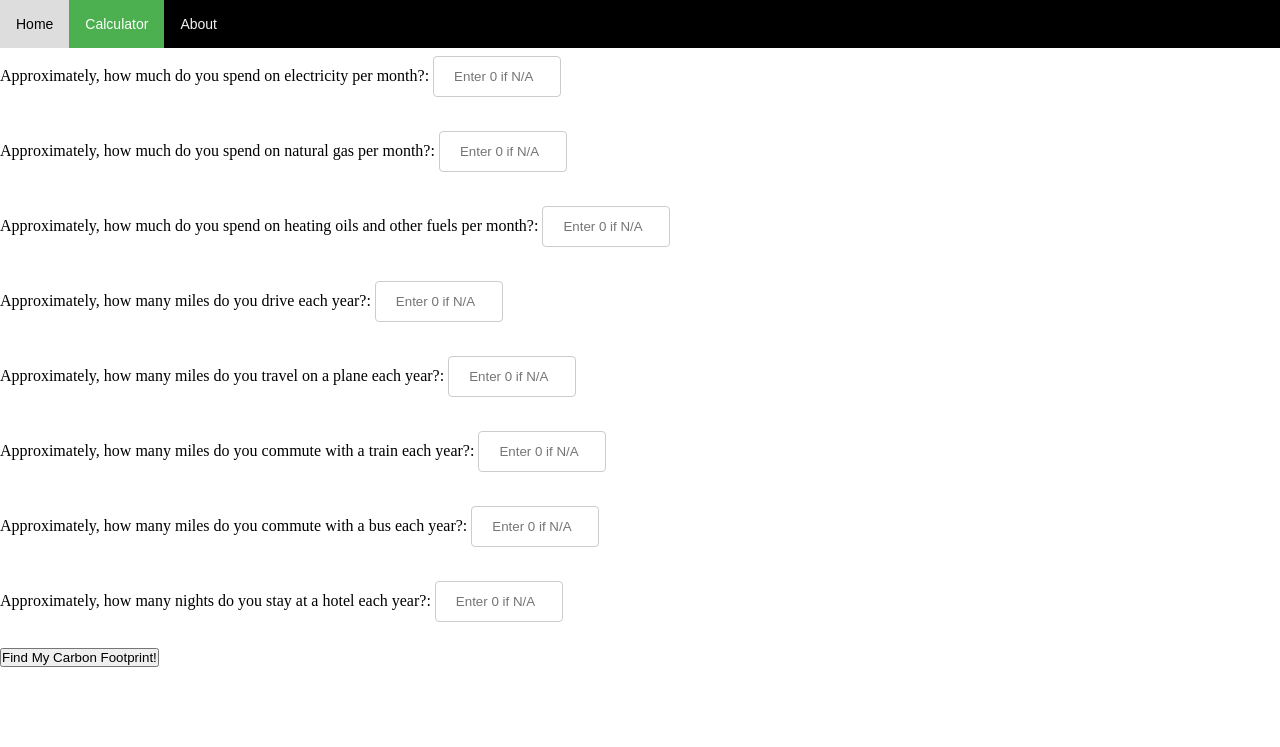
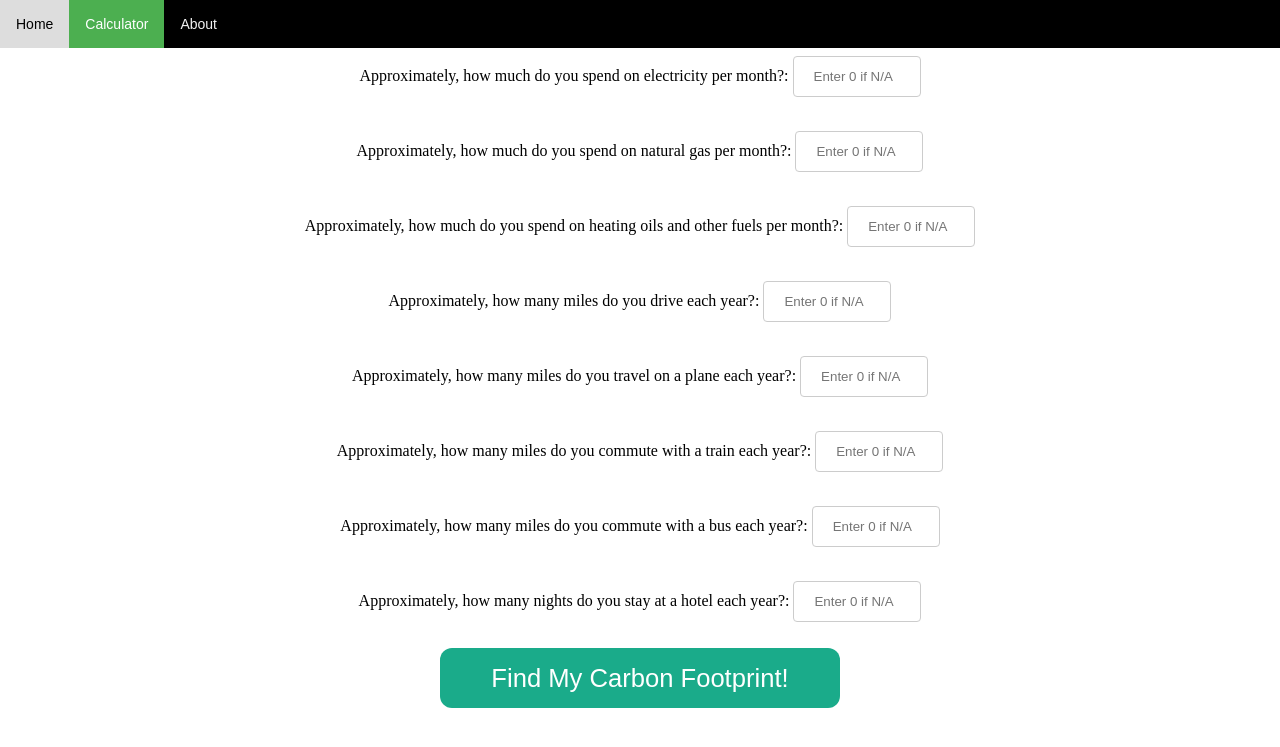
Before and after one commit to fadybesada/EcoStep, a Python web app: template templates/input.html in a window 1280 px wide. Shown: the top 747 px of the page. Run offline with Jinja, Linux system fonts and the light colour scheme; the template is opened without the code that fills it, so the values that code supplies are empty.

Commit message:
Changed button

```diff
--- a/static/css/input.css
+++ b/static/css/input.css
@@ -1,3 +1,4 @@
+
 input[type=text], select {
   width: 10%;
   padding: 12px 20px;
@@ -8,4 +9,47 @@ input[type=text], select {
   box-sizing: border-box;
 }
 
-#submit:
+body{
+  text-align:center;
+}
+
+
+button{
+  background:#1AAB8A;
+  color:#fff;
+  border:none;
+  position:relative;
+  height:60px;
+  font-size:1.6em;
+  padding:0 2em;
+  cursor:pointer;
+  transition:800ms ease all;
+  outline:none;
+  border-radius: 12px;
+}
+button:hover{
+  background:#fff;
+  color:#1AAB8A;
+  border-radius: 12px;
+}
+button:before,button:after{
+  content:'';
+  position:absolute;
+  top:0;
+  right:0;
+  height:2px;
+  width:0;
+  background: #1AAB8A;
+  transition:400ms ease all;
+}
+button:after{
+  right:inherit;
+  top:inherit;
+  left:0;
+  bottom:0;
+}
+button:hover:before,button:hover:after{
+  width:100%;
+  transition:800ms ease all;
+}
+}
--- a/templates/input.html
+++ b/templates/input.html
@@ -18,44 +18,43 @@
     <form method="post" action="/output">
       <label>
         Approximately, how much do you spend on electricity per month?:
-        <input type="text" name="electricity" value="" placeholder="Enter 0 if N/A"><br><br>
+        <input type="text" name="electricity" value="" placeholder="Enter 0 if N/A" required><br><br>
       </label>
 
       <label>
         Approximately, how much do you spend on natural gas per month?:
-        <input type="text" name="natural_gas" value="" placeholder="Enter 0 if N/A"><br><br>
+        <input type="text" name="natural_gas" value="" placeholder="Enter 0 if N/A" required><br><br>
       </label>
 
       <label>
         Approximately, how much do you spend on heating oils and other fuels per month?:
-        <input type="text" name="heating_oil" value="" placeholder="Enter 0 if N/A"><br><br>
+        <input type="text" name="heating_oil" value="" placeholder="Enter 0 if N/A" required><br><br>
       </label>
 
       <label>
         Approximately, how many miles do you drive each year?:
-        <input type="text" name="miles_driven" value="" placeholder="Enter 0 if N/A"><br><br>
+        <input type="text" name="miles_driven" value="" placeholder="Enter 0 if N/A" required><br><br>
       </label>
 
       <label>
         Approximately, how many miles do you travel on a plane each year?:
-        <input type="text" name="miles_flown" value="" placeholder="Enter 0 if N/A"><br><br>
+        <input type="text" name="miles_flown" value="" placeholder="Enter 0 if N/A" required><br><br>
       </label>
 
       <label>
         Approximately, how many miles do you commute with a train each year?:
-        <input type="text" name="miles_train" value="" placeholder="Enter 0 if N/A"><br><br>
+        <input type="text" name="miles_train" value="" placeholder="Enter 0 if N/A" required><br><br>
       </label>
 
       <label>
         Approximately, how many miles do you commute with a bus each year?:
-        <input type="text" name="miles_bus" value="" placeholder="Enter 0 if N/A"><br><br>
+        <input type="text" name="miles_bus" value="" placeholder="Enter 0 if N/A" required><br><br>
       </label>
 
       <label>
         Approximately, how many nights do you stay at a hotel each year?:
-        <input type="text" name="hotel_nights" value="" placeholder="Enter 0 if N/A"><br><br>
+        <input type="text" name="hotel_nights" value="" placeholder="Enter 0 if N/A" required><br><br>
       </label>
-
 
     <button id = "button" type="submit">Find My Carbon Footprint!</button>
   </form>
```
